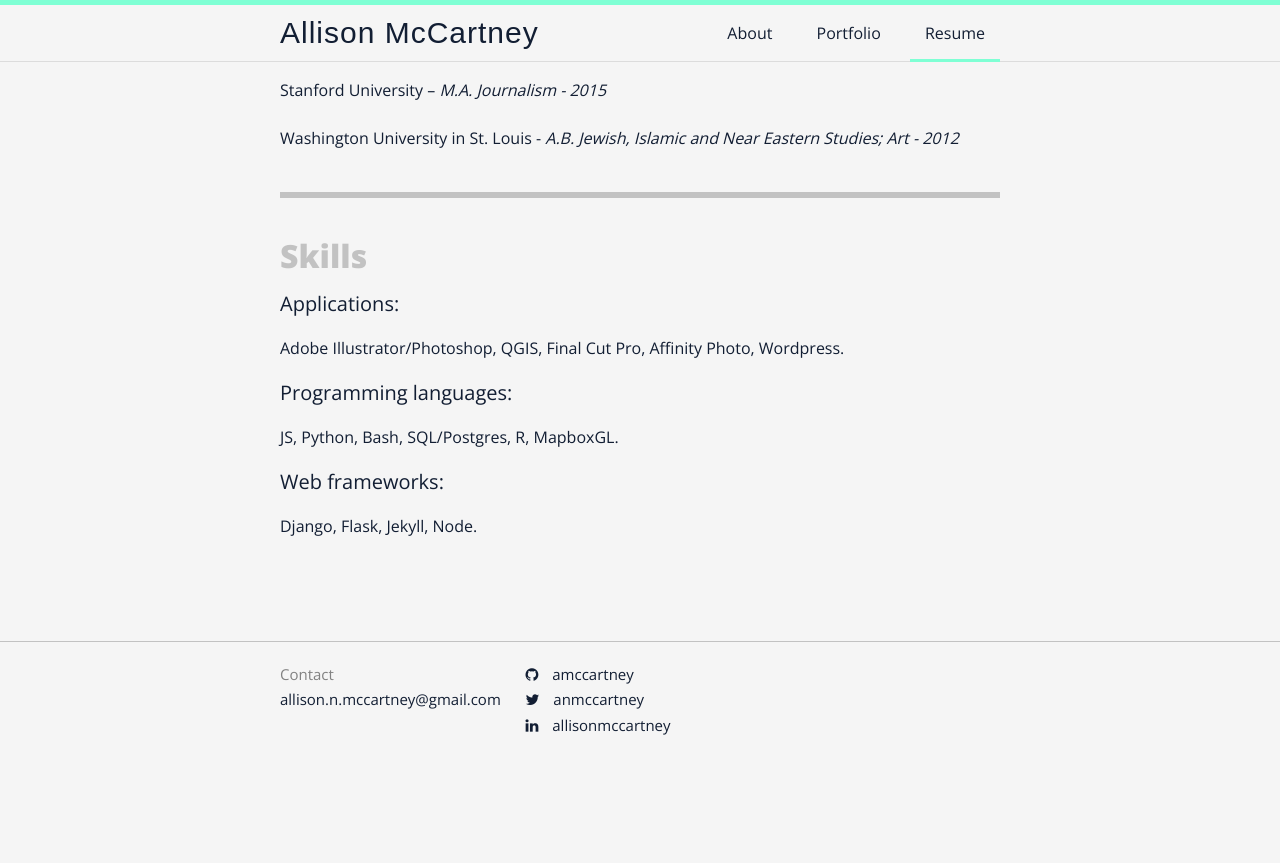
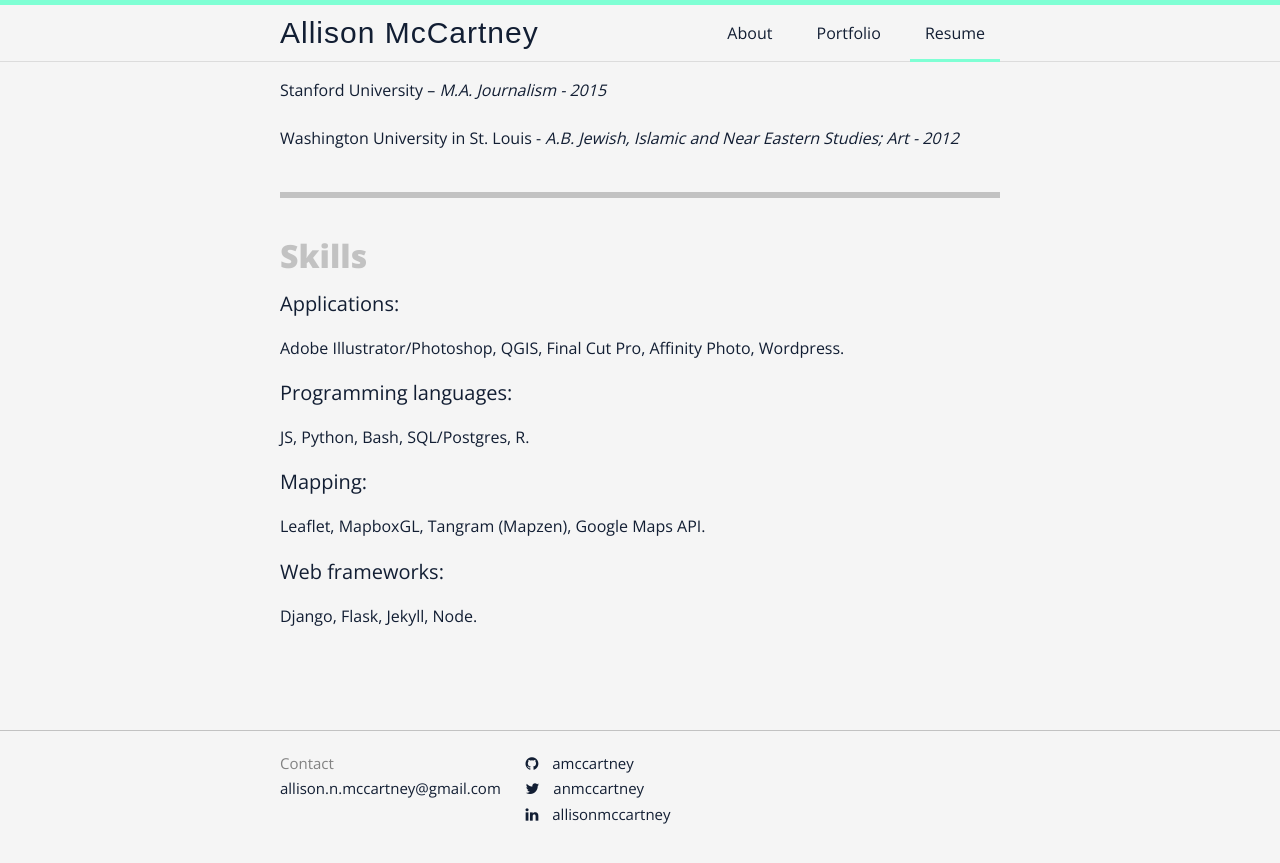
Before and after one commit to amccartney/amccartney.github.io, a Jekyll site: the page built from pages/resume.md, in a window 1280 px wide and 900 px high, scrolled down 2031 px. Shown: the top 863 px of the window. Built offline with Jekyll 4.4.1, drawn with Linux system fonts in a browser that asks for light colours; nearby versions of some CDN libraries; some web fonts are replaced; before the commit the page ends 2842 px from its top, so only the background shows below that.

Commit message:
adding mapping category on resume

```diff
--- a/pages/resume.md
+++ b/pages/resume.md
@@ -81,7 +81,10 @@ ___
 Adobe Illustrator/Photoshop, QGIS, Final Cut Pro, Affinity Photo, Wordpress.
 
 #### Programming languages:
-JS, Python, Bash, SQL/Postgres, R, MapboxGL.
+JS, Python, Bash, SQL/Postgres, R.
+
+#### Mapping:
+Leaflet, MapboxGL, Tangram (Mapzen), Google Maps API.
 
 #### Web frameworks:
 Django, Flask, Jekyll, Node.
```
